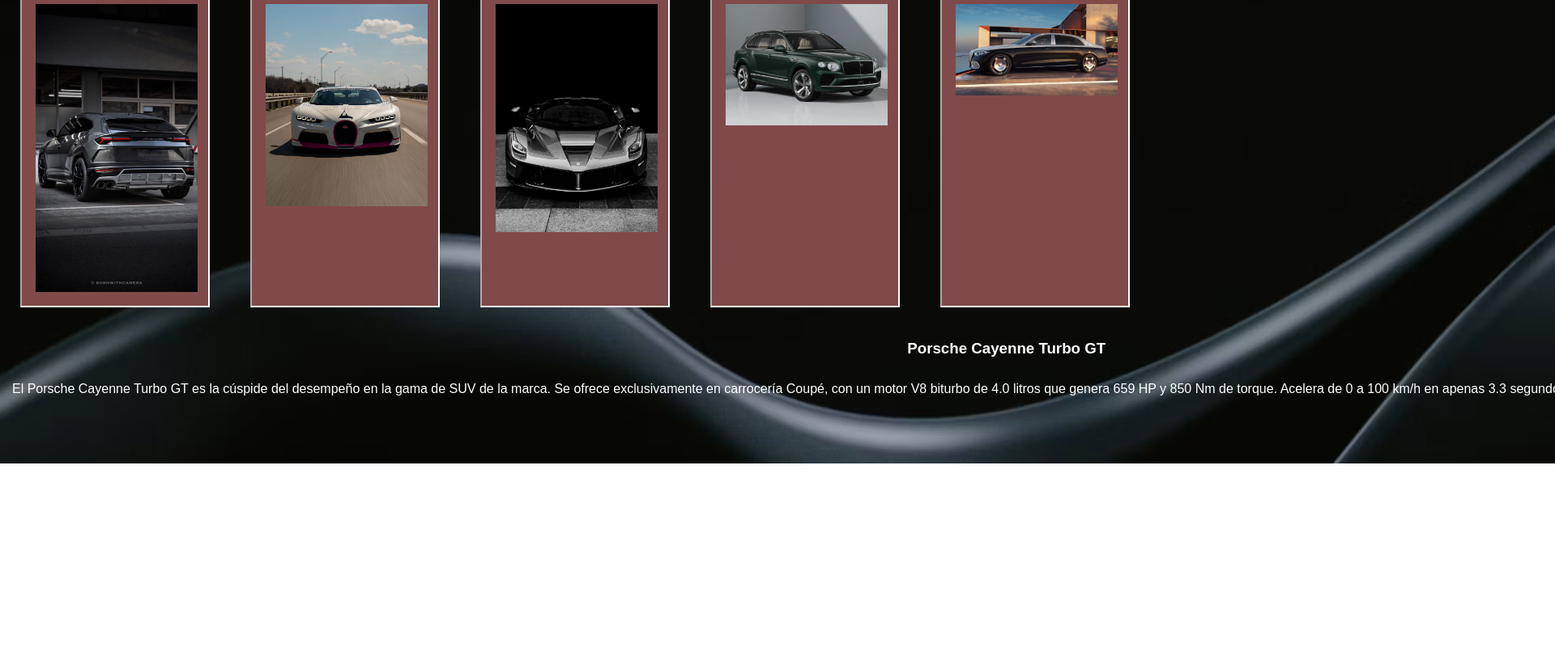
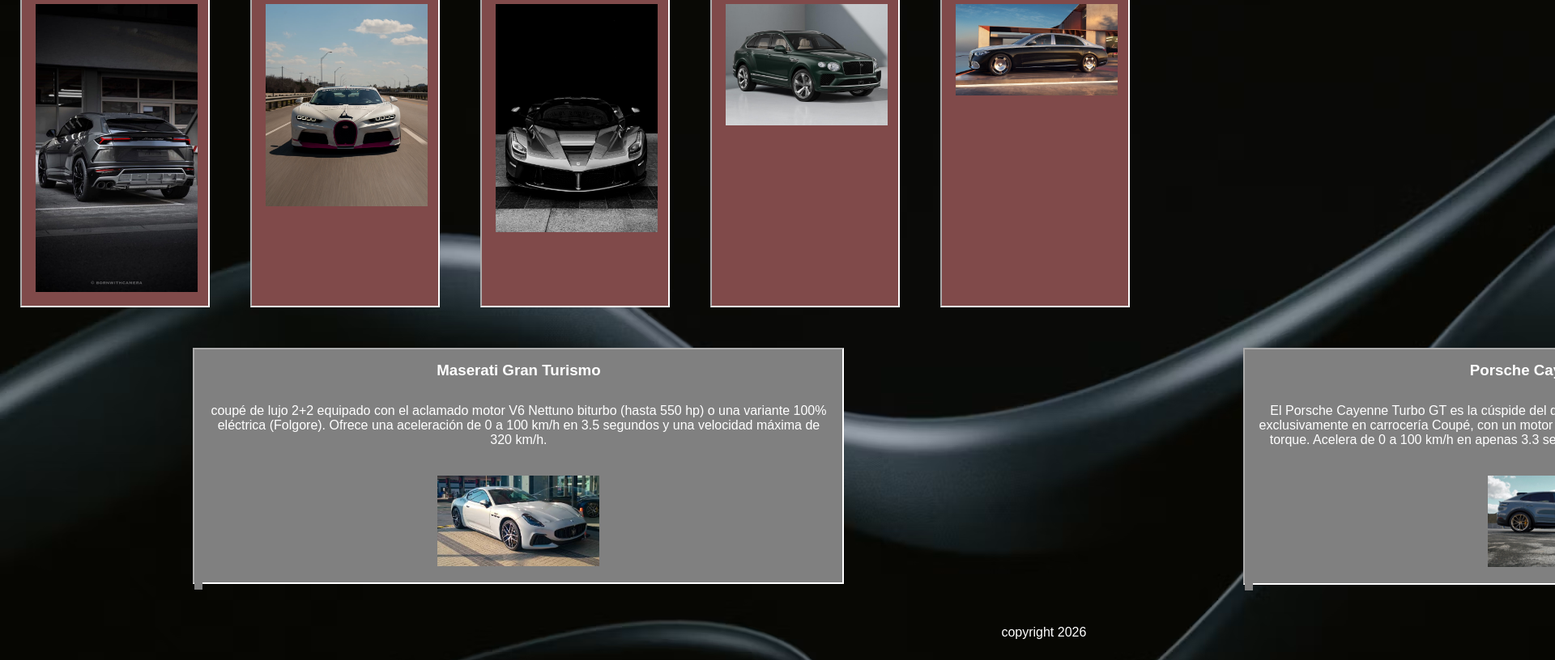
Before and after one commit to Cr1stopher636/pagina-web, a plain HTML site: page html/01-index.html in a window 1280 px wide. Shown: the part 602-1418 px from the top of the page at 81% size, 1920 px wide, since content can reach past the window. Before the commit the page ends 1175 px from the top, so only its background shows below. Drawn offline with Linux system fonts and the light colour scheme.

Commit message:
change: 2nda class tarjeta section

```diff
--- a/html/01-index.html
+++ b/html/01-index.html
@@ -132,12 +132,11 @@
 
 
 <!-- SEGUNDA TARJETA -->
-     <section class="contenedor-especificaciones">
-        <article class="contenedor-imagenes-especificaciones">
+     <section class="segundo-contenedor">
+        <article class="segundo-contenedor-imagenes">
             <h3>
                 Porsche Cayenne Turbo GT
             </h3>
-            <div class="contenedor-parrafo">
                 <p>
                 El Porsche Cayenne Turbo GT es la cúspide del desempeño en
                 la gama de SUV de la marca. Se ofrece exclusivamente en
@@ -146,23 +145,25 @@
                 Acelera de 0 a 100 km/h en apenas 3.3 segundos y
                 alcanza una velocidad máxima de 300 km/h.
             </p>
-                <img src="img/15-cayenne.jpg" alt="Porsche Cayenne Turbo GT">
-            </div>
+            <a download href="img/17-porsche.webp">
+                  <img src="img/17-porsche.jpg" alt="Porsche Cayenne Turbo GT">
+            </a>
        </article>
 
-        <article class="contenedor-imagenes-especificaciones">
+        <article class="segundo-contenedor-imagenes">
             <h3>
                 Maserati Gran Turismo
             </h3>
-            <div class="contenedor-parrafo">
+
                 <p>
                coupé de lujo 2+2 equipado con el aclamado motor V6 Nettuno biturbo
                (hasta 550 hp) o una variante 100% eléctrica (Folgore).
                Ofrece una aceleración de 0 a 100 km/h en 3.5 segundos
                y una velocidad máxima de 320 km/h.
             </p>
-                <img src="img/16-granturismo.jpg" alt="Maserati Gran Turismo">
-            </div>
+            <a download href="https://pbs.twimg.com/media/HMuCGenWMAAa1es?format=jpg&name=large">
+                <img src="img/16-maserati.jpeg" alt="Maserati Gran Turismo">
+            </a>
        </article>
 </section>
 
```
